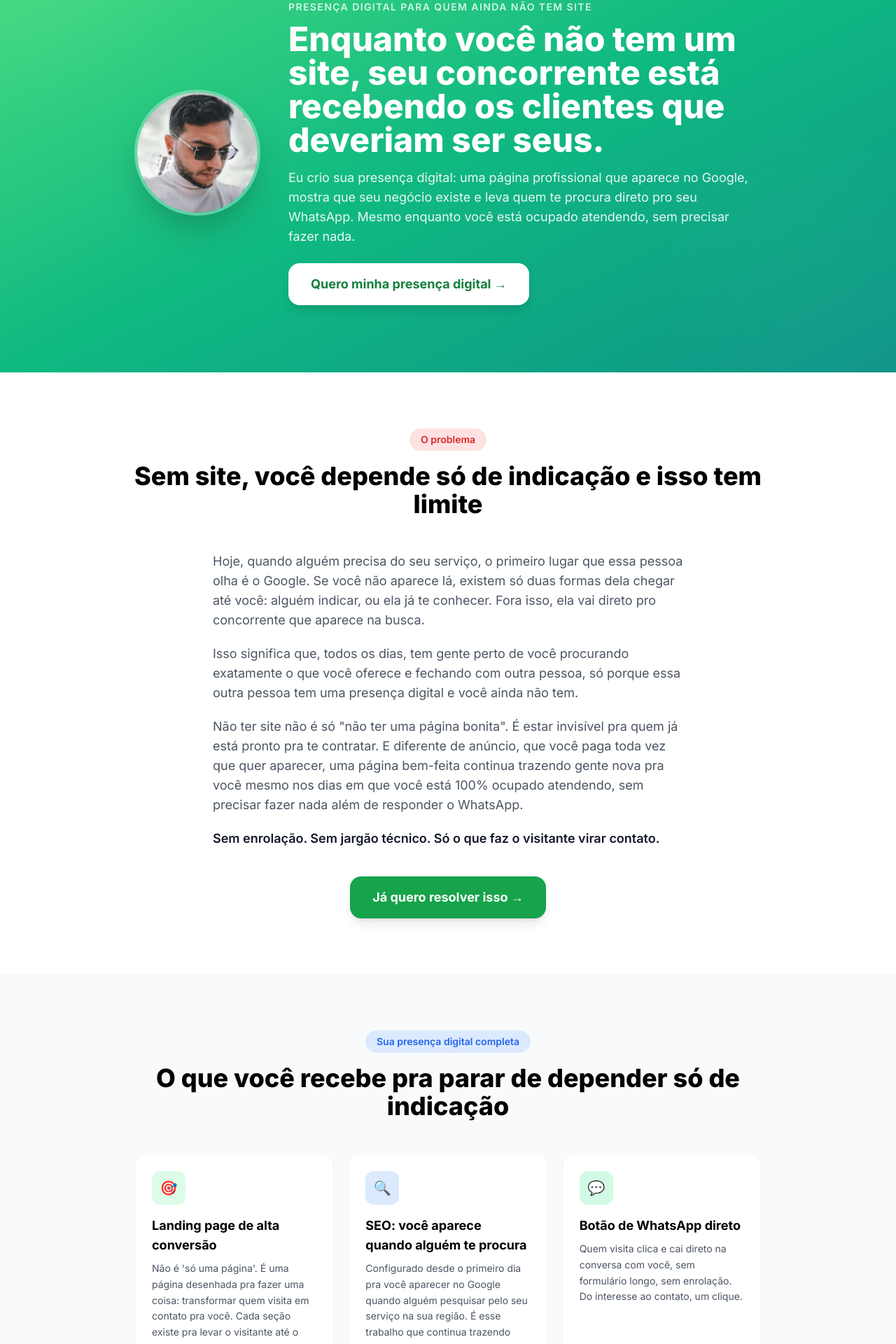
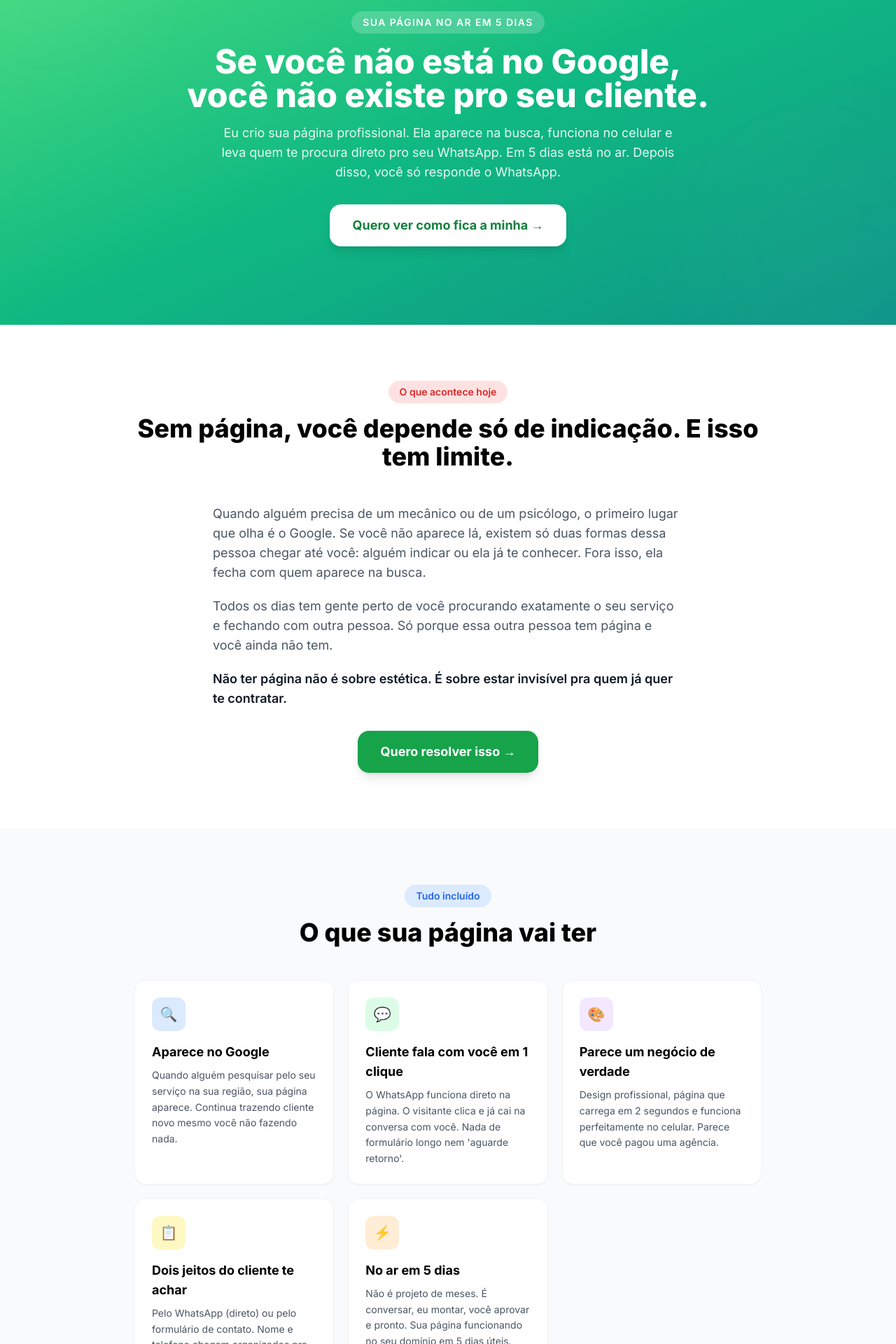
Before and after one commit to alexalannunes/alexalannunes, a Next.js app: page /como-posso-te-ajudar in a window 1280 px wide. Shown: the part 96-2016 px from the top of the page at 70% size. Built offline with nearby package versions, Linux system fonts and the light colour scheme.

Commit message:
refactor: rewrite landing page copy with conversion-focused improvements

```diff
--- a/src/app/como-posso-te-ajudar/page.tsx
+++ b/src/app/como-posso-te-ajudar/page.tsx
@@ -1,65 +1,49 @@
 import type { Metadata } from "next";
-import Image from "next/image";
 import Link from "next/link";
 
 export const metadata: Metadata = {
   title: "Como posso te ajudar | Alex Alan Nunes",
   description:
-    "Presença digital para quem ainda não tem site. Landing page profissional com WhatsApp, SEO e captura de contatos.",
+    "Sua presença digital completa no ar em 5 dias. Landing page que aparece no Google e leva cliente direto pro seu WhatsApp.",
 };
 
 const BENEFITS = [
   {
-    icon: "🎯",
-    title: "Landing page de alta conversão",
+    icon: "🔍",
+    title: "Aparece no Google",
     description:
-      "Não é 'só uma página'. É uma página desenhada pra fazer uma coisa: transformar quem visita em contato pra você. Cada seção existe pra levar o visitante até o próximo passo.",
+      "Quando alguém pesquisar pelo seu serviço na sua região, sua página aparece. Continua trazendo cliente novo mesmo você não fazendo nada.",
+    color: "bg-blue-100 text-blue-700 dark:bg-blue-900/30 dark:text-blue-400",
+  },
+  {
+    icon: "💬",
+    title: "Cliente fala com você em 1 clique",
+    description:
+      "O WhatsApp funciona direto na página. O visitante clica e já cai na conversa com você. Nada de formulário longo nem 'aguarde retorno'.",
     color:
       "bg-green-100 text-green-700 dark:bg-green-900/30 dark:text-green-400",
   },
   {
-    icon: "🔍",
-    title: "SEO: você aparece quando alguém te procura",
+    icon: "🎨",
+    title: "Parece um negócio de verdade",
     description:
-      "Configurado desde o primeiro dia pra você aparecer no Google quando alguém pesquisar pelo seu serviço na sua região. É esse trabalho que continua trazendo cliente novo mesmo você não fazendo nada.",
-    color: "bg-blue-100 text-blue-700 dark:bg-blue-900/30 dark:text-blue-400",
-  },
-  {
-    icon: "💬",
-    title: "Botão de WhatsApp direto",
-    description:
-      "Quem visita clica e cai direto na conversa com você, sem formulário longo, sem enrolação. Do interesse ao contato, um clique.",
-    color:
-      "bg-emerald-100 text-emerald-700 dark:bg-emerald-900/30 dark:text-emerald-400",
-  },
-  {
-    icon: "🎨",
-    title: "Design profissional",
-    description:
-      "Sua página passa a credibilidade de um negócio estabelecido, não a impressão de 'site feito às pressas'. Isso importa muito pra quem está decidindo confiar em você ou não.",
+      "Design profissional, página que carrega em 2 segundos e funciona perfeitamente no celular. Parece que você pagou uma agência.",
     color:
       "bg-purple-100 text-purple-700 dark:bg-purple-900/30 dark:text-purple-400",
   },
   {
     icon: "📋",
-    title: "Formulário de captura",
+    title: "Dois jeitos do cliente te achar",
     description:
-      "Pra quem prefere deixar os dados em vez de chamar direto no WhatsApp: nome, telefone, o que precisa. Você recebe organizado, sem perder nenhum contato.",
+      "Pelo WhatsApp (direto) ou pelo formulário de contato. Nome e telefone chegam organizados pra você, sem perder nenhum contato.",
     color:
       "bg-yellow-100 text-yellow-700 dark:bg-yellow-900/30 dark:text-yellow-400",
   },
   {
-    icon: "📱",
-    title: "Versão mobile perfeita",
+    icon: "⚡",
+    title: "No ar em 5 dias",
     description:
-      "A maioria de quem vai te encontrar vai estar no celular. A página funciona impecável nele, sem quebrar layout nem dificultar o clique no WhatsApp.",
-    color: "bg-pink-100 text-pink-700 dark:bg-pink-900/30 dark:text-pink-400",
-  },
-  {
-    icon: "⚡",
-    title: "Entrega rápida",
-    description:
-      "Sua presença digital no ar em poucos dias. Você não passa meses esperando pra começar a aparecer no Google.",
+      "Não é projeto de meses. É conversar, eu montar, você aprovar e pronto. Sua página funcionando no seu domínio em 5 dias úteis.",
     color:
       "bg-orange-100 text-orange-700 dark:bg-orange-900/30 dark:text-orange-400",
   },
@@ -67,59 +51,57 @@ const BENEFITS = [
 
 const CASES = [
   {
-    title: "Oficina mecânica",
+    title: "Pra oficinas mecânicas",
     description:
-      "Uma página pensada pra quem procura 'oficina perto de mim' no Google: serviços, horário de funcionamento, localização e botão de WhatsApp em destaque.",
+      "Página com serviços, horário, localização e WhatsApp. Feita pra quem procura 'oficina perto de mim' no Google.",
     href: "/oficinas",
     gradient: "from-blue-500 to-indigo-600",
-    icon: "🔧",
   },
   {
-    title: "Psicólogo(a)",
+    title: "Pra psicólogos(as)",
     description:
-      "Uma página com tom acolhedor, que transmite confiança logo de cara, com especialidades e um caminho simples pra agendar a primeira conversa.",
+      "Página que transmite confiança, com especialidades e um caminho simples pra agendar a primeira consulta.",
     href: "/psicologos",
     gradient: "from-purple-500 to-pink-600",
-    icon: "🧠",
   },
 ] as const;
 
 const STEPS = [
   {
     step: "1",
-    title: "Você me conta o negócio",
+    title: "Você me conta o que faz",
     description:
-      "Uma conversa rápida: qual é o serviço, quem é o cliente ideal, e o que você quer que ele faça na página. Sem reunião longa, sem burocracia.",
+      "Em uma conversa rápida, você me fala qual é o seu serviço e o que o cliente precisa saber. Sem reunião longa, sem burocracia.",
     color: "bg-green-500",
   },
   {
     step: "2",
-    title: "Eu monto a página",
+    title: "Eu monto tudo em 5 dias",
     description:
-      "Design, texto, formulário, WhatsApp e SEO. Tudo entregue pronto. Você acompanha e aprova cada etapa antes de eu seguir pra próxima.",
+      "Crio a página, texto, WhatsApp, SEO e formulário. Você acompanha e aprova cada parte antes de eu seguir pra próxima.",
     color: "bg-blue-500",
   },
   {
     step: "3",
-    title: "Lançamento e os contatos começam a chegar",
+    title: "Sua página no ar, funcionando sozinha",
     description:
-      "A página vai ao ar e você passa a receber leads qualificados direto no seu WhatsApp. Precisou de ajuste depois? A gente ajusta, sem custo escondido.",
+      "A página vai ao ar e você passa a receber contatos pelo WhatsApp. Se precisar de ajuste depois, a gente ajusta sem custo escondido.",
     color: "bg-purple-500",
   },
 ] as const;
 
 const FAQ = [
   {
-    q: "Eu nunca tive site. Vai ser complicado pra mim?",
-    a: "Não. Você não precisa entender nada de tecnologia. Eu cuido de tudo: domínio, hospedagem, configuração. Você só aprova o conteúdo e a página fica pronta e no ar, funcionando 24h.",
+    q: "Nunca tive site. Vai ser complicado pra mim?",
+    a: "Não. Você não precisa entender nada de tecnologia. Eu cuido de tudo: domínio, hospedagem, configuração. Você só aprova o conteúdo e pronto. Sua página fica no ar funcionando 24h.",
   },
   {
     q: "Quanto custa?",
-    a: "Depende do escopo do projeto (quantidade de seções, integrações, etc). Você recebe uma proposta clara e fechada antes de eu começar, sem cobrança surpresa depois.",
+    a: "Depende do que entra no projeto (quantas seções, integrações, etc). A partir de R$ 500 você tem uma página completa. Você recebe a proposta fechada antes de eu começar, sem surpresa depois.",
   },
   {
-    q: "Quanto tempo leva pra ficar pronta?",
-    a: "Entre 3 e 5 dias úteis, dependendo da complexidade. O prazo é combinado e confirmado antes do início.",
+    q: "Atende oficinas mecânicas e psicólogos?",
+    a: "Sim. Esses são os dois nichos que mais trabalho. Já tenho exemplos de como a página fica pra cada um, pode dar uma olhada na seção acima.",
   },
   {
     q: "Preciso ter domínio próprio?",
@@ -131,15 +113,15 @@ const FAQ = [
   },
   {
     q: "E se eu não gostar do resultado?",
-    a: "Você acompanha e aprova cada etapa antes da página ir ao ar: design, texto, estrutura. Ajustes durante o desenvolvimento estão incluídos.",
+    a: "Você acompanha e aprova cada etapa antes da página ir ao ar: texto, design, estrutura. Ajustes durante o desenvolvimento estão incluídos. Seu gosto final é o que importa.",
   },
   {
     q: "E se eu precisar de alterações depois do lançamento?",
-    a: "A gente combina um suporte pós-lançamento. Ajustes simples são rápidos e sem burocracia.",
+    a: "A gente combina um suporte pós-lançamento. Ajustes simples são rápidos e sem custo extra. Em 5 dias você já está no ar, e o suporte continua depois.",
   },
   {
-    q: "Funciona pra qualquer tipo de negócio?",
-    a: "Sim. Consultórios, clínicas, escolas, escritórios, prestadores de serviço. Qualquer negócio que queira transformar visitante em contato.",
+    q: "Quanto tempo vai demorar até eu ver resultado?",
+    a: "A página fica pronta em 5 dias. Assim que vai ao ar, o Google começa a indexar e as pessoas passam a encontrar você. É um trabalho que continua trazendo resultado mesmo você não fazendo nada.",
   },
 ] as const;
 
@@ -147,43 +129,31 @@ export default function ComoPossoTeAjudar() {
   return (
     <main className="min-h-screen">
       {/* HERO */}
-      <section className="relative overflow-hidden bg-gradient-to-br from-green-400 via-emerald-500 to-teal-600 px-5 py-16 text-white sm:px-6 sm:py-24">
+      <section className="relative overflow-hidden bg-gradient-to-br from-green-400 via-emerald-500 to-teal-600 px-5 py-16 text-white sm:px-6 sm:py-28">
         <div className="absolute inset-0 opacity-10">
           <div className="absolute -left-20 -top-20 h-72 w-72 rounded-full bg-white/30 blur-3xl" />
           <div className="absolute -bottom-20 -right-20 h-96 w-96 rounded-full bg-white/20 blur-3xl" />
         </div>
-        <div className="relative mx-auto flex max-w-4xl flex-col items-center gap-8 sm:flex-row sm:gap-10">
-          <Image
-            src="/alexalannunes.jpeg"
-            alt="Alex Alan Nunes"
-            width={180}
-            height={180}
-            className="shrink-0 rounded-full border-4 border-white/30 shadow-2xl"
-            priority
-          />
-          <div className="text-center sm:text-left">
-            <p className="mb-3 text-xs font-semibold uppercase tracking-widest text-white/80 sm:text-sm">
-              Presença digital para quem ainda não tem site
-            </p>
-            <h1 className="mb-4 text-2xl font-extrabold leading-tight sm:text-3xl lg:text-4xl xl:text-5xl">
-              Enquanto você não tem um site, seu concorrente está recebendo os
-              clientes que deveriam ser seus.
+        <div className="relative mx-auto max-w-3xl text-center">
+          <span className="mb-4 inline-block rounded-full bg-white/20 px-4 py-1.5 text-xs font-semibold uppercase tracking-widest text-white sm:text-sm">
+            Sua página no ar em 5 dias
+          </span>
+          <h1 className="mb-4 text-3xl font-extrabold leading-tight sm:text-4xl lg:text-5xl">
+            Se você não está no Google, você não existe pro seu cliente.
           </h1>
-            <p className="mb-6 text-base leading-relaxed text-white/90 sm:text-lg">
-              Eu crio sua presença digital: uma página profissional que aparece
-              no Google, mostra que seu negócio existe e leva quem te procura
-              direto pro seu WhatsApp. Mesmo enquanto você está ocupado
-              atendendo, sem precisar fazer nada.
+          <p className="mx-auto mb-8 max-w-2xl text-lg text-white/90">
+            Eu crio sua página profissional. Ela aparece na busca, funciona no
+            celular e leva quem te procura direto pro seu WhatsApp. Em 5 dias
+            está no ar. Depois disso, você só responde o WhatsApp.
           </p>
           <a
-              href="https://wa.me/5588982217760?text=Oi%2C%20vim%20pelo%20site%20e%20quero%20saber%20mais%20sobre%20presen%C3%A7a%20digital"
+            href="https://wa.me/5588982217760?text=Oi%2C%20vim%20pelo%20site%20e%20quero%20saber%20mais%20sobre%20a%20p%C3%A1gina%20profissional"
             target="_blank"
             rel="noopener noreferrer"
-              className="inline-block rounded-2xl bg-white px-6 py-3 text-base font-bold text-green-700 shadow-lg transition-all hover:scale-105 hover:shadow-xl sm:px-8 sm:py-4 sm:text-lg"
+            className="inline-block rounded-2xl bg-white px-8 py-4 text-lg font-bold text-green-700 shadow-lg transition-all hover:scale-105 hover:shadow-xl"
           >
-              Quero minha presença digital →
+            Quero ver como fica a minha →
           </a>
-          </div>
         </div>
       </section>
 
@@ -192,47 +162,37 @@ export default function ComoPossoTeAjudar() {
         <div className="mx-auto max-w-4xl">
           <div className="mb-10 text-center sm:mb-12">
             <span className="mb-4 inline-block rounded-full bg-red-100 px-4 py-1.5 text-xs font-semibold text-red-600 dark:bg-red-900/30 dark:text-red-400 sm:text-sm">
-              O problema
+              O que acontece hoje
             </span>
             <h2 className="text-2xl font-extrabold sm:text-3xl lg:text-4xl">
-              Sem site, você depende só de indicação e isso tem limite
+              Sem página, você depende só de indicação. E isso tem limite.
             </h2>
           </div>
           <div className="mx-auto max-w-2xl space-y-4 text-base leading-relaxed text-gray-600 dark:text-gray-400 sm:space-y-5 sm:text-lg">
             <p>
-              Hoje, quando alguém precisa do seu serviço, o primeiro lugar que
-              essa pessoa olha é o Google. Se você não aparece lá, existem só
-              duas formas dela chegar até você: alguém indicar, ou ela já te
-              conhecer. Fora isso, ela vai direto pro concorrente que aparece na
-              busca.
+              Quando alguém precisa de um mecânico ou de um psicólogo, o primeiro
+              lugar que olha é o Google. Se você não aparece lá, existem só duas
+              formas dessa pessoa chegar até você: alguém indicar ou ela já te
+              conhecer. Fora isso, ela fecha com quem aparece na busca.
             </p>
             <p>
-              Isso significa que, todos os dias, tem gente perto de você
-              procurando exatamente o que você oferece e fechando com outra
-              pessoa, só porque essa outra pessoa tem uma presença digital e
-              você ainda não tem.
-            </p>
-            <p>
-              Não ter site não é só &quot;não ter uma página bonita&quot;. É
-              estar invisível pra quem já está pronto pra te contratar. E
-              diferente de anúncio, que você paga toda vez que quer aparecer,
-              uma página bem-feita continua trazendo gente nova pra você mesmo
-              nos dias em que você está 100% ocupado atendendo, sem precisar
-              fazer nada além de responder o WhatsApp.
+              Todos os dias tem gente perto de você procurando exatamente o seu
+              serviço e fechando com outra pessoa. Só porque essa outra pessoa
+              tem página e você ainda não tem.
             </p>
             <p className="font-semibold text-gray-900 dark:text-gray-100">
-              Sem enrolação. Sem jargão técnico. Só o que faz o visitante virar
-              contato.
+              Não ter página não é sobre estética. É sobre estar invisível pra
+              quem já quer te contratar.
             </p>
           </div>
-          <div className="mt-10 text-center">
+          <div className="mt-8 text-center">
             <a
-              href="https://wa.me/5588982217760?text=Oi%2C%20vim%20pelo%20site%20e%20quero%20saber%20mais%20sobre%20presen%C3%A7a%20digital"
+              href="https://wa.me/5588982217760?text=Oi%2C%20vim%20pelo%20site%20e%20quero%20saber%20mais%20sobre%20a%20p%C3%A1gina%20profissional"
               target="_blank"
               rel="noopener noreferrer"
-              className="inline-block rounded-2xl bg-green-600 px-6 py-3 text-base font-bold text-white shadow-lg transition-all hover:scale-105 hover:bg-green-700 hover:shadow-xl sm:px-8 sm:py-4 sm:text-lg"
+              className="inline-block rounded-2xl bg-green-600 px-8 py-4 text-lg font-bold text-white shadow-lg transition-all hover:scale-105 hover:bg-green-700 hover:shadow-xl"
             >
-              Já quero resolver isso →
+              Quero resolver isso →
             </a>
           </div>
         </div>
@@ -243,10 +203,10 @@ export default function ComoPossoTeAjudar() {
         <div className="mx-auto max-w-4xl">
           <div className="mb-10 text-center sm:mb-12">
             <span className="mb-4 inline-block rounded-full bg-blue-100 px-4 py-1.5 text-xs font-semibold text-blue-600 dark:bg-blue-900/30 dark:text-blue-400 sm:text-sm">
-              Sua presença digital completa
+              Tudo incluído
             </span>
             <h2 className="text-2xl font-extrabold sm:text-3xl lg:text-4xl">
-              O que você recebe pra parar de depender só de indicação
+              O que sua página vai ter
             </h2>
           </div>
           <div className="grid gap-4 sm:grid-cols-2 sm:gap-5 lg:grid-cols-3">
@@ -277,15 +237,13 @@ export default function ComoPossoTeAjudar() {
         <div className="mx-auto max-w-4xl">
           <div className="mb-10 text-center sm:mb-12">
             <span className="mb-4 inline-block rounded-full bg-indigo-100 px-4 py-1.5 text-xs font-semibold text-indigo-600 dark:bg-indigo-900/30 dark:text-indigo-400 sm:text-sm">
-              Veja antes de decidir
+              Veja exemplos reais
             </span>
             <h2 className="text-2xl font-extrabold sm:text-3xl lg:text-4xl">
-              Veja como ficaria a presença digital do seu negócio
+              Como fica a página do seu negócio
             </h2>
             <p className="mx-auto mt-4 max-w-2xl text-base text-gray-600 dark:text-gray-400 sm:text-lg">
-              Em vez de só te contar o que eu faço, montei exemplos reais de
-              como uma página fica pronta, dependendo do seu tipo de negócio. Dá
-              uma olhada e imagina o seu:
+              Escolha seu nicho e veja como a página fica pronta:
             </p>
           </div>
           <div className="grid gap-5 sm:grid-cols-2">
@@ -294,10 +252,16 @@ export default function ComoPossoTeAjudar() {
                 key={c.title}
                 className="group overflow-hidden rounded-2xl border border-gray-100 bg-white shadow-sm transition-shadow hover:shadow-lg dark:border-neutral-800 dark:bg-neutral-950"
               >
+                <Link
+                  href={c.href}
+                  className="block"
+                >
                   <div
-                  className={`flex h-40 items-center justify-center bg-gradient-to-br ${c.gradient} text-6xl sm:h-48`}
+                    className={`flex h-44 items-center justify-center bg-gradient-to-br ${c.gradient} sm:h-48`}
                   >
-                  {c.icon}
+                    <span className="rounded-xl bg-white/90 px-5 py-2 text-lg font-bold text-gray-800">
+                      {c.title}
+                    </span>
                   </div>
                   <div className="p-5 sm:p-6">
                     <h3 className="mb-2 text-lg font-bold sm:text-xl">
@@ -306,20 +270,17 @@ export default function ComoPossoTeAjudar() {
                     <p className="mb-4 text-sm leading-relaxed text-gray-600 dark:text-gray-400">
                       {c.description}
                     </p>
-                  <Link
-                    href={c.href}
-                    className="inline-block rounded-xl bg-gray-900 px-5 py-2.5 text-sm font-semibold text-white transition-all hover:scale-105 hover:bg-gray-800 dark:bg-white dark:text-gray-900 dark:hover:bg-gray-100"
-                  >
-                    Ver exemplo completo
+                    <span className="inline-block rounded-xl bg-gray-900 px-5 py-2.5 text-sm font-semibold text-white transition-all hover:scale-105 hover:bg-gray-800 dark:bg-white dark:text-gray-900 dark:hover:bg-gray-100">
+                      Quero uma página assim →
+                    </span>
+                  </div>
                 </Link>
-                </div>
               </div>
             ))}
           </div>
-          <p className="mt-8 text-center text-sm text-gray-500 dark:text-gray-400">
-            Esses são exemplos de como sua página pode ficar. O design e o texto
-            final saem sob medida pro seu negócio, com seu nome, suas fotos e o
-            que faz sentido pra quem você atende.
+          <p className="mt-6 text-center text-sm text-gray-500 dark:text-gray-400">
+            O design e o texto final saem sob medida pro seu negócio, com seu
+            nome, suas fotos e o que faz sentido pra seus clientes.
           </p>
         </div>
       </section>
@@ -332,7 +293,7 @@ export default function ComoPossoTeAjudar() {
               Passo a passo
             </span>
             <h2 className="text-2xl font-extrabold sm:text-3xl lg:text-4xl">
-              Do primeiro contato até a página no ar
+              Sua página no ar em 5 dias
             </h2>
           </div>
           <div className="mx-auto max-w-2xl space-y-6 sm:space-y-8">
@@ -361,20 +322,17 @@ export default function ComoPossoTeAjudar() {
       <section className="bg-gradient-to-br from-green-500 to-emerald-600 px-5 py-16 sm:px-6 sm:py-20">
         <div className="mx-auto max-w-2xl text-center">
           <h2 className="mb-4 text-2xl font-extrabold text-white sm:text-3xl lg:text-4xl">
-            Cada dia sem presença digital é cliente que já passou pro
-            concorrente
+            Sua página pode estar no ar na semana que vem.
           </h2>
           <p className="mb-8 text-base text-white/90 sm:text-lg">
-            Se você chegou até aqui, é sinal de que sabe que precisa disso. A
-            única pergunta é quando você vai resolver. Me chama agora no
-            WhatsApp. Eu te respondo em até 1 hora, em horário comercial, e a
-            gente já alinha prazo e escopo. Sem compromisso, sem letra miúda.
+            Me chama no WhatsApp. A gente conversa, eu te explico como funciona
+            e você decide se faz sentido pro seu negócio. Sem compromisso.
           </p>
           <a
-            href="https://wa.me/5588982217760?text=Oi%2C%20vim%20pelo%20site%20e%20quero%20saber%20mais%20sobre%20presen%C3%A7a%20digital"
+            href="https://wa.me/5588982217760?text=Oi%2C%20vim%20pelo%20site%20e%20quero%20saber%20mais%20sobre%20a%20p%C3%A1gina%20profissional"
             target="_blank"
             rel="noopener noreferrer"
-            className="inline-block rounded-2xl bg-white px-8 py-3 text-base font-bold text-green-700 shadow-lg transition-all hover:scale-105 hover:shadow-xl sm:px-10 sm:py-4 sm:text-lg"
+            className="inline-block rounded-2xl bg-white px-10 py-4 text-lg font-bold text-green-700 shadow-lg transition-all hover:scale-105 hover:shadow-xl"
           >
             Falar no WhatsApp agora
           </a>
```
Lines whose indentation alone changed are shown as unchanged.
